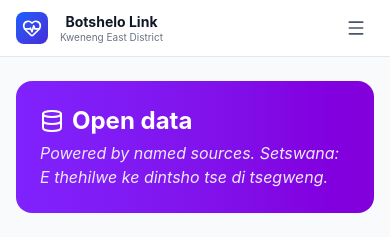
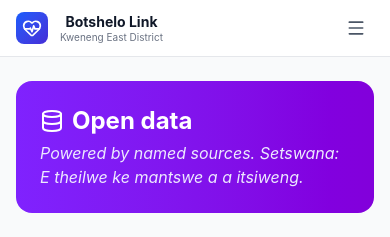
Before and after one commit to iatlhabano-netizen/botshelo-link, a React (Vite) app: page / in a window 390 px wide. Both pictures are taken after a click on the button "See the open-data foundation". Shown: the top 237 px of the page. Built offline with nearby package versions, Linux system fonts and the light colour scheme.

Commit message:
fix: Setswana translations corrected by native speaker
1. Tseba pele o tsamaya (Know before you go)
2. Ka mokgwa ofe le ofe, ka fono epe (Any channel, any phone)
3. E theilwe ke mantswe a a itsiweng (Powered by named sources)
4. Boitekanelo jwa maemo a bosa (kept as-is per instruction)

```diff
--- a/src/App.jsx
+++ b/src/App.jsx
@@ -429,7 +429,7 @@
     <div className="space-y-6">
       <div className="bg-gradient-to-r from-blue-600 to-indigo-700 rounded-2xl p-6 text-white">
         <h1 className="text-2xl font-bold flex items-center gap-2"><Pill className="w-6 h-6" /> Find essential medicines</h1>
-        <p className="text-blue-100 mt-1">Know before you go. <span className="italic">Setswana: Tseba pele o tsamaye.</span></p>
+        <p className="text-blue-100 mt-1">Know before you go. <span className="italic">Setswana: Tseba pele o tsamaya.</span></p>
       </div>
 
       <div className="grid grid-cols-1 md:grid-cols-2 gap-4">
@@ -901,7 +901,7 @@
     <div className="space-y-6">
       <div className="bg-gradient-to-r from-violet-600 to-purple-700 rounded-2xl p-6 text-white">
         <h1 className="text-2xl font-bold flex items-center gap-2"><Database className="w-6 h-6" /> Open data</h1>
-        <p className="text-violet-100 mt-1 italic">Powered by named sources. <span className="italic">Setswana: E thehilwe ke dintsho tse di tsegweng.</span></p>
+        <p className="text-violet-100 mt-1 italic">Powered by named sources. <span className="italic">Setswana: E theilwe ke mantswe a a itsiweng.</span></p>
       </div>
 
       <div className="grid grid-cols-1 md:grid-cols-2 gap-4">
@@ -967,7 +967,7 @@
     <div className="space-y-6">
       <div className="bg-gradient-to-r from-orange-500 to-red-600 rounded-2xl p-6 text-white">
         <h1 className="text-2xl font-bold flex items-center gap-2"><Thermometer className="w-6 h-6" /> Climate intelligence</h1>
-        <p className="text-orange-100 mt-1 italic">Boitekanelo jwa maemo a bosigo — Predict demand before it spikes.</p>
+        <p className="text-orange-100 mt-1 italic">Boitekanelo jwa maemo a bosa — Predict demand before it spikes.</p>
       </div>
 
       {/* Toggle */}
```
